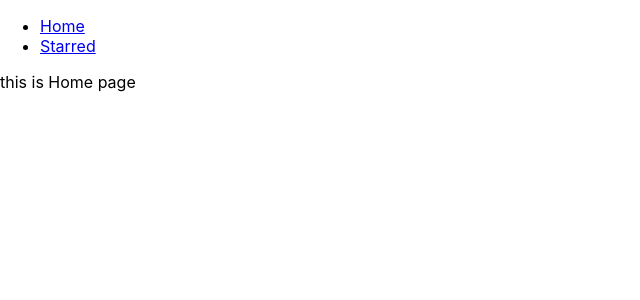
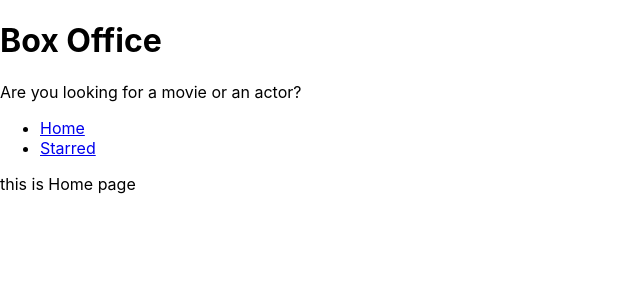
Before and after one commit to geetika22/box-office, a React (Create React App) app: page / in a window 1280 px wide. Shown: the top 300 px of the page, without its empty margins (0-640 px from the left). Built offline with nearby package versions, Linux system fonts and the light colour scheme.

Commit message:
added layout management and title

```diff
--- a/src/App.js
+++ b/src/App.js
@@ -1,16 +1,11 @@
 import React from 'react';
 import {Switch, Route} from 'react-router-dom';
 
-import Navs from './components/Navs';
 import Home from './pages/Home';
 import Starred from './pages/Starred';
 
 function App() {
   return (
-    <div>
-
-      <Navs />
-
     <Switch>
       <Route exact path="/">
         <Home />
@@ -24,7 +19,6 @@
         <div>Not found</div>
       </Route>
     </Switch>
-    </div>
   );
 }
 
--- /dev/null
+++ b/src/components/MainPageLayout.js
@@ -0,0 +1,14 @@
+import React from 'react'
+import Navs from './Navs'
+import Title from './Title'
+
+const MainPageLayout = ({children}) => (
+        <div>
+            <Title title="Box Office" subtitle="Are you looking for a movie or an actor?"/>
+         <Navs />
+
+        {children}
+        </div>
+    )
+
+export default MainPageLayout
--- /dev/null
+++ b/src/components/Title.js
@@ -0,0 +1,10 @@
+import React from 'react'
+
+const Title = ({title, subtitle}) => (
+        <div>
+            <h1>{title}</h1>
+            <p>{subtitle}</p>
+        </div>
+    )
+
+export default Title
--- a/src/pages/Home.js
+++ b/src/pages/Home.js
@@ -1,9 +1,10 @@
 import React from 'react'
+import MainPageLayout from '../components/MainPageLayout'
 
 const Home = () => (
-        <div>
+        <MainPageLayout>
             this is Home page
-        </div>
+        </MainPageLayout>
     )
 
 export default Home
--- a/src/pages/Starred.js
+++ b/src/pages/Starred.js
@@ -1,9 +1,10 @@
 import React from 'react'
+import MainPageLayout from '../components/MainPageLayout'
 
 const Starred = () => (
-        <div>
+        <MainPageLayout>
             This is starred page
-        </div>
+        </MainPageLayout>
     )
 
 export default Starred
```
Also changed, not shown: 1 other file (tests, documents, lock files or other folders).
